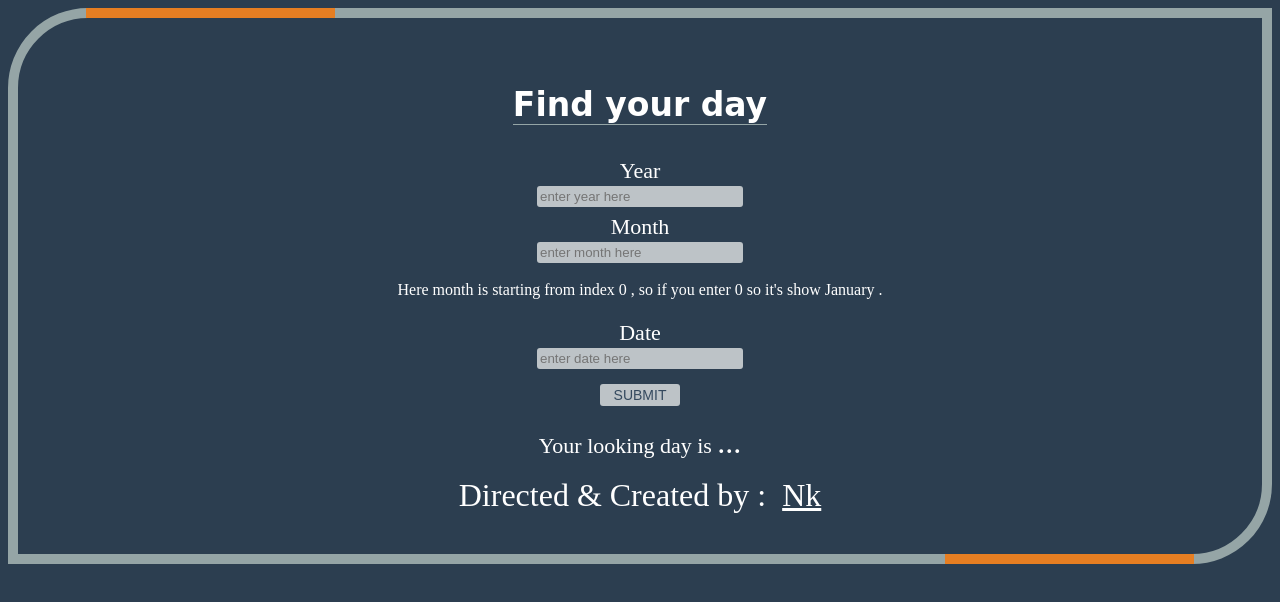
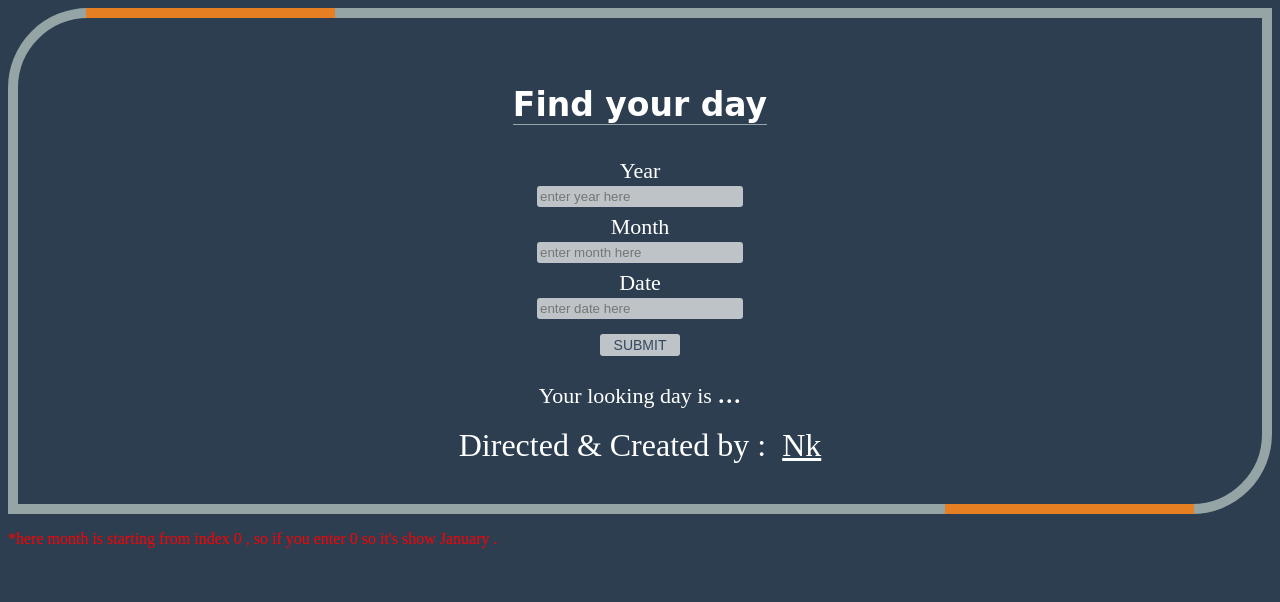
Before and after one commit to Workwithnk/FindTheDay, a plain HTML site: page index.html in a window 1280 px wide. Drawn offline with Linux system fonts and the light colour scheme.

Commit message:
moth detail
month details update

```diff
--- a/index.html
+++ b/index.html
@@ -106,7 +106,6 @@
         <input type="number" id="yearNum" placeholder="enter year here" required>
         <label>Month</label>
         <input type="number" id="monthNum" placeholder="enter month here" required>
-        <p>Here month is starting from index 0 , so if you enter 0 so it's show January .</p>
         <label>Date</label>
         <input type="number" id="dateNum" placeholder="enter date here" required>
         <button id="btn">SUBMIT</button>
@@ -114,7 +113,7 @@
         <span> Directed & Created by : &nbsp;<a href="http://iamnk.ml/">Nk</a></span>
 
     </div>
-
+    <p style="color:red;"> *here month is starting from index 0 , so if you enter 0 so it's show January .</p>
 </body>
 <script>
     let btn = document.getElementById("btn");
```
